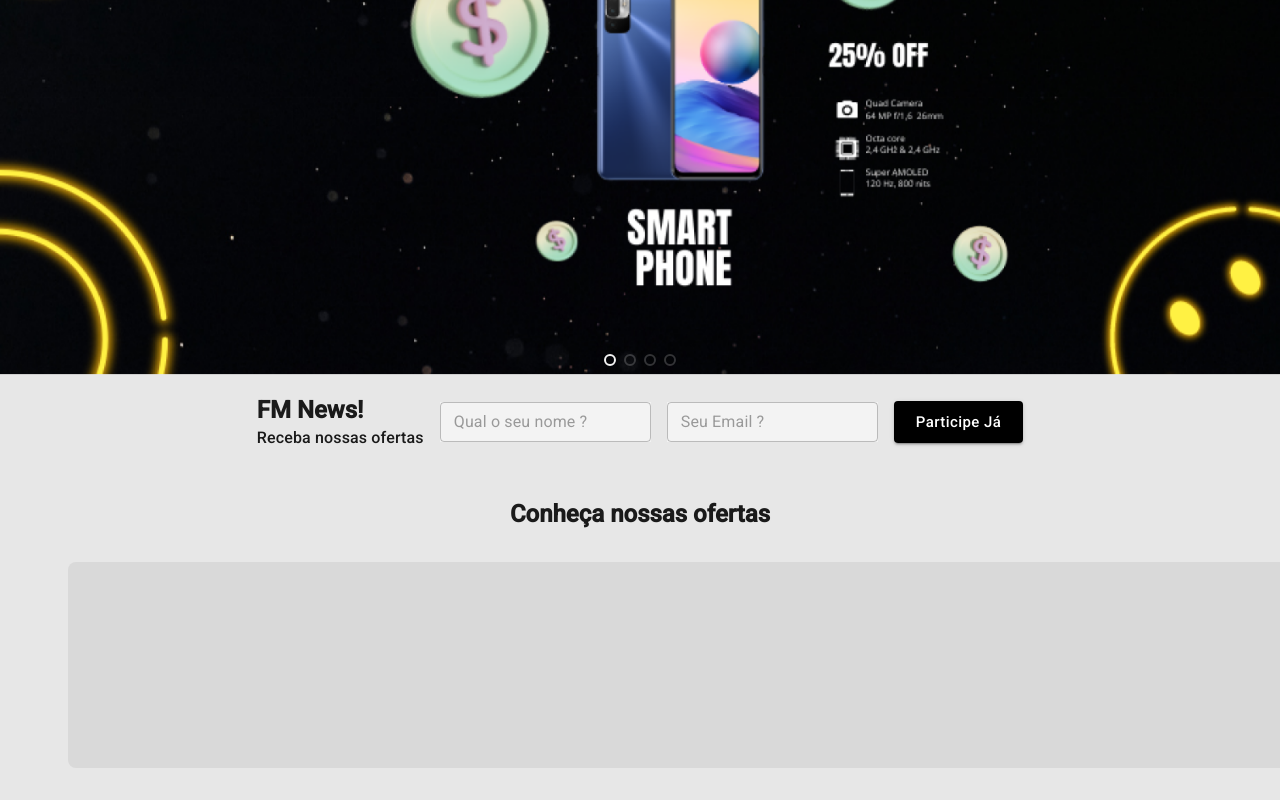
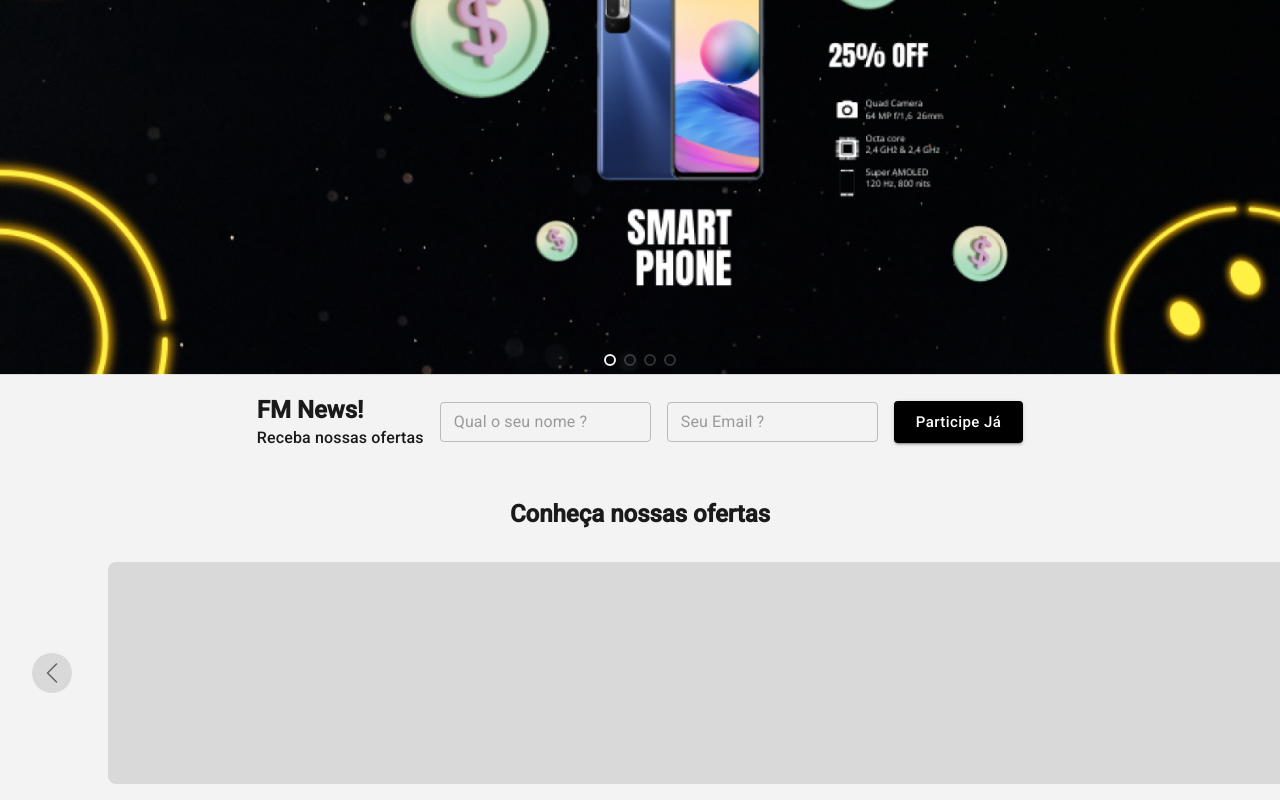
Before and after one commit to Felipe-alv-es/smartphone-store, a React (Create React App) app: page / in a window 1280 px wide. Shown: the part 321-1121 px from the top of the page. Built offline with nearby package versions, Linux system fonts and the light colour scheme.

Commit message:
feat(Offers): finished component

```diff
--- a/src/assets/styles/global.js
+++ b/src/assets/styles/global.js
@@ -11,7 +11,7 @@ export default createGlobalStyle`
 
     body {
         font-size: 16px;
-        background: #e7e7e7;
+        background: #F3F3F3;
         color: #1a1a1a;
     }
 
--- a/src/components/Offers/Offers.js
+++ b/src/components/Offers/Offers.js
@@ -1,16 +1,21 @@
 import React, { useState } from "react";
-import { Box, Typography } from "@mui/material";
+import { Box, Typography, IconButton } from "@mui/material";
 import { Swiper, SwiperSlide } from "swiper/react";
 import offersSlider from "../../assets/utils/offersSlider.tsx";
+import { BsChevronLeft, BsChevronRight } from "react-icons/bs";
 import {
   getContainerStyle,
   getPageTitleStyle,
   getContentStyle,
   getOfferTypeStyle,
+  getIconButtonStyle,
 } from "./Offers.styles.ts";
 
 const Offers = () => {
   const [width, setWidth] = useState(window.innerWidth);
+  const [swiper, setSwiper] = useState();
+  const swipeNextPage = () => swiper.slideNext();
+  const swipePreviousPage = () => swiper.slidePrev();
 
   function handleWindowSizeChange() {
     setWidth(window.innerWidth);
@@ -28,6 +33,7 @@ const Offers = () => {
   const params = {
     slidesPerView: "5",
     spaceBetween: "48px",
+    onSwiper: setSwiper,
     pagination: isMobile ? true : false,
     breakpoints: {
       200: {},
@@ -46,9 +52,12 @@ const Offers = () => {
     <Box>
       <Typography sx={getPageTitleStyle}>{"Conheça nossas ofertas"}</Typography>
       <Box sx={getContainerStyle}>
+        <IconButton onClick={swipePreviousPage} sx={getIconButtonStyle}>
+          <BsChevronLeft />
+        </IconButton>
         <Swiper {...params}>
           {offersSlider.map((item) => (
-            <SwiperSlide key={item.id} style={{ padding: "8px" }}>
+            <SwiperSlide key={item.id} style={{ padding: "16px" }}>
               <Box sx={getContentStyle}>
                 <Box component="img" alt={item.title} src={item.img} />
                 <Typography variant="body1" sx={getOfferTypeStyle}>
@@ -58,6 +67,9 @@ const Offers = () => {
             </SwiperSlide>
           ))}
         </Swiper>
+        <IconButton onClick={swipeNextPage} sx={getIconButtonStyle}>
+          <BsChevronRight />
+        </IconButton>
       </Box>
     </Box>
   );
--- a/src/components/Offers/Offers.styles.ts
+++ b/src/components/Offers/Offers.styles.ts
@@ -1,9 +1,11 @@
 export const getContainerStyle = () => ({
   display: "flex",
   padding: "16px 32px 16px 32px",
+  alignItems: "center",
   "> div > div > .swiper-slide": {
     background: "#D9D9D9",
     borderRadius: "8px",
+    cursor: "pointer",
   },
   "@media(max-width: 544px)": {
     padding: 0,
@@ -30,3 +32,9 @@ export const getOfferTypeStyle = () => ({
   textAlign: "center",
   marginTop: "16px",
 });
+
+export const getIconButtonStyle = () => ({
+  background: "#D9D9D9",
+  borderRadius: "32px",
+  height: "fit-content",
+});
```
